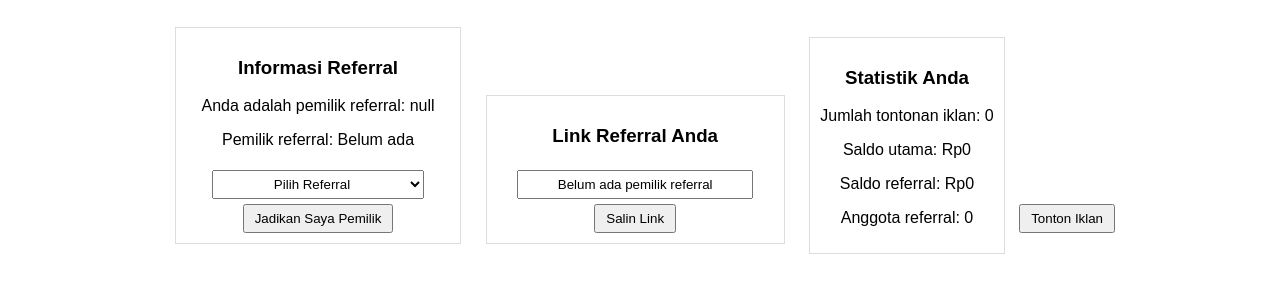
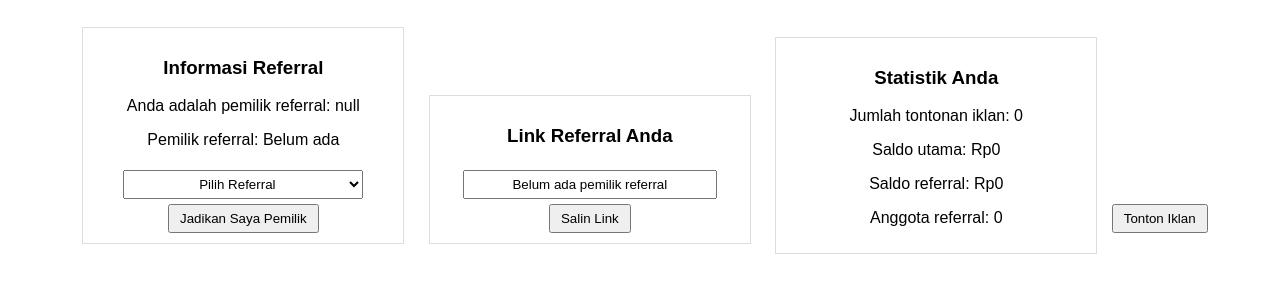
Before and after one commit to bibuha/V3, a plain HTML site: page index.html in a window 1280 px wide. Shown: the part 79-372 px from the top of the page. Drawn offline with Linux system fonts and the light colour scheme.

Commit message:
Add files via upload

```diff
--- a/index.html
+++ b/index.html
@@ -6,7 +6,7 @@
     <title>Sistem Referral 5 Kode Khusus</title>
     <style>
         body { font-family: Arial, sans-serif; text-align: center; padding: 20px; }
-        .box { border: 1px solid #ddd; padding: 10px; margin: 10px; display: inline-block; }
+        .box { border: 1px solid #ddd; padding: 10px; margin: 10px; display: inline-block; width: 300px; }
         input, select { width: 80%; padding: 5px; margin-top: 5px; text-align: center; }
         button { margin-top: 5px; cursor: pointer; padding: 5px 10px; }
     </style>
@@ -14,6 +14,7 @@
 <body>
     <h2>Sistem Referral 5 Kode Khusus</h2>
 
+    <!-- Pilih referral -->
     <div class="box">
         <h3>Informasi Referral</h3>
         <p id="info-reff">Memeriksa referral...</p>
@@ -29,12 +30,14 @@
         <button id="setOwner">Jadikan Saya Pemilik</button>
     </div>
 
+    <!-- Link Referral -->
     <div class="box">
         <h3>Link Referral Anda</h3>
         <input type="text" id="ref-link" readonly>
         <button onclick="copyReferral()">Salin Link</button>
     </div>
 
+    <!-- Statistik -->
     <div class="box">
         <h3>Statistik Anda</h3>
         <p id="watch-count">Jumlah tontonan iklan: 0</p>
@@ -56,7 +59,6 @@
             if (referralFromURL && !localStorage.getItem("userReferral")) {
                 localStorage.setItem("userReferral", referralFromURL);
 
-                // Tambahkan user ke daftar referral pemilik
                 let referralData = JSON.parse(localStorage.getItem("referralData")) || {};
                 if (!referralData[referralFromURL]) {
                     referralData[referralFromURL] = { saldo: 0, anggota: [] };
```
